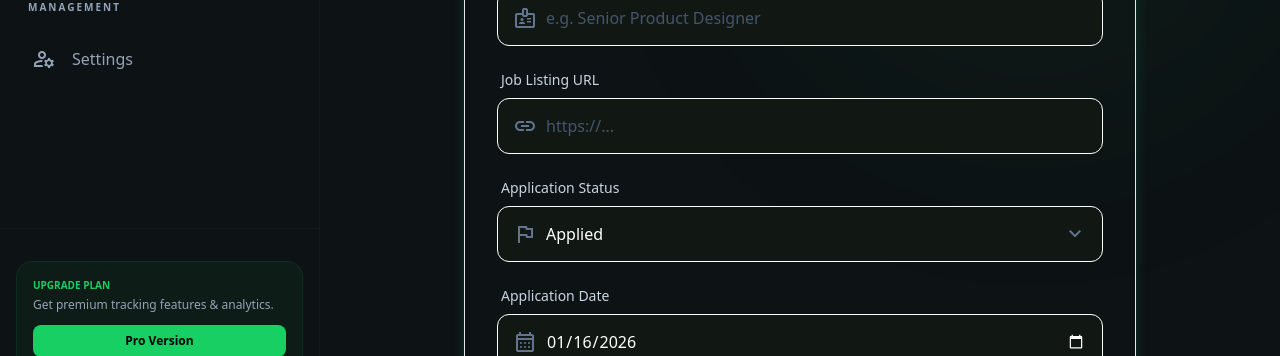
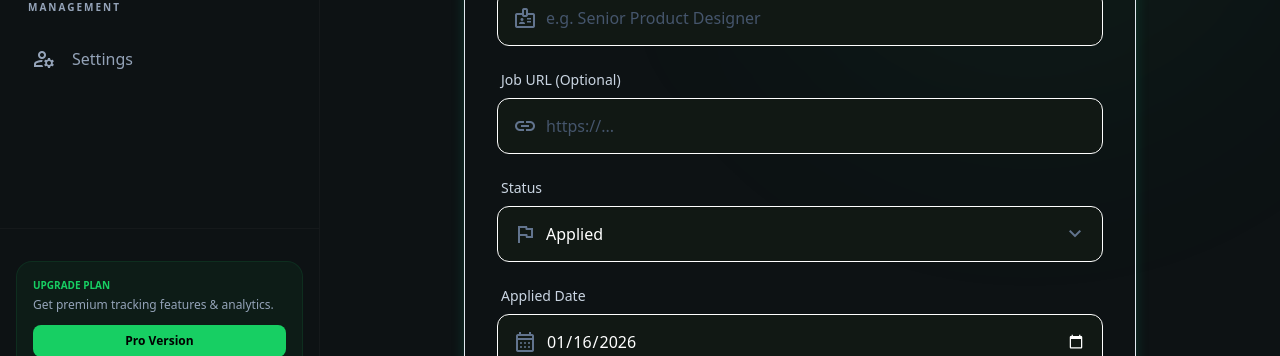
Before and after one commit to Devoguzkaya/applyfollow, a Next.js app in the folder frontend/: page /applications/new in a window 1280 px wide. Shown: the part 394-750 px from the top of the page. Built offline with nearby package versions, Linux system fonts and the light colour scheme; no server answers.

Commit message:
Fix: Localize New Application page by replacing hardcoded text with translation keys

```diff
--- a/frontend/app/(authenticated)/applications/new/page.tsx
+++ b/frontend/app/(authenticated)/applications/new/page.tsx
@@ -89,7 +89,7 @@ export default function NewApplicationPage() {
 
                     {/* Job Position Field */}
                     <div className="flex flex-col gap-2">
-                        <label className="text-sm font-medium text-slate-300 ml-1">Job Position</label>
+                        <label className="text-sm font-medium text-slate-300 ml-1">{t('applications.new.position')}</label>
                         <div className="relative group">
                             <div className="absolute inset-y-0 left-0 pl-4 flex items-center pointer-events-none">
                                 <span className="material-symbols-outlined text-slate-500 group-focus-within:text-primary transition-colors">badge</span>
@@ -107,7 +107,7 @@ export default function NewApplicationPage() {
                     <div className="grid grid-cols-1 md:grid-cols-2 gap-6">
                         {/* URL Field */}
                         <div className="flex flex-col gap-2 md:col-span-2">
-                            <label className="text-sm font-medium text-slate-300 ml-1">Job Listing URL</label>
+                            <label className="text-sm font-medium text-slate-300 ml-1">{t('applications.new.jobUrl')}</label>
                             <div className="relative group">
                                 <div className="absolute inset-y-0 left-0 pl-4 flex items-center pointer-events-none">
                                     <span className="material-symbols-outlined text-slate-500 group-focus-within:text-primary transition-colors">link</span>
@@ -116,7 +116,7 @@ export default function NewApplicationPage() {
                                     value={formData.jobUrl}
                                     onChange={(e) => setFormData({ ...formData, jobUrl: e.target.value })}
                                     className="w-full h-14 pl-12 pr-4 bg-input-bg border border-border-dark rounded-xl text-white placeholder-slate-600 focus:outline-none focus:border-primary focus:ring-1 focus:ring-primary transition-all font-normal text-base"
-                                    placeholder="https://..."
+                                    placeholder={t('applications.new.jobUrlPlaceholder')}
                                     type="url"
                                 />
                             </div>
@@ -124,7 +124,7 @@ export default function NewApplicationPage() {
 
                         {/* Status Dropdown */}
                         <div className="flex flex-col gap-2 md:col-span-2">
-                            <label className="text-sm font-medium text-slate-300 ml-1">Application Status</label>
+                            <label className="text-sm font-medium text-slate-300 ml-1">{t('applications.new.status')}</label>
                             <div className="relative group">
                                 <div className="absolute inset-y-0 left-0 pl-4 flex items-center pointer-events-none z-10">
                                     <span className="material-symbols-outlined text-slate-500 group-focus-within:text-primary transition-colors">flag</span>
@@ -134,11 +134,11 @@ export default function NewApplicationPage() {
                                     onChange={(e) => setFormData({ ...formData, status: e.target.value as any })}
                                     className="w-full h-14 pl-12 pr-10 bg-input-bg border border-border-dark rounded-xl text-white focus:outline-none focus:border-primary focus:ring-1 focus:ring-primary transition-all font-normal text-base appearance-none cursor-pointer"
                                 >
-                                    <option value="APPLIED">Applied</option>
-                                    <option value="INTERVIEW">Interviewing</option>
-                                    <option value="OFFER">Offer</option>
-                                    <option value="REJECTED">Rejected</option>
-                                    <option value="GHOSTED">Ghosted</option>
+                                    <option value="APPLIED">{t('applications.status.APPLIED')}</option>
+                                    <option value="INTERVIEW">{t('applications.status.INTERVIEW')}</option>
+                                    <option value="OFFER">{t('applications.status.OFFER')}</option>
+                                    <option value="REJECTED">{t('applications.status.REJECTED')}</option>
+                                    <option value="GHOSTED">{t('applications.status.GHOSTED')}</option>
                                 </select>
                                 <div className="absolute inset-y-0 right-0 pr-4 flex items-center pointer-events-none">
                                     <span className="material-symbols-outlined text-slate-500">expand_more</span>
@@ -148,7 +148,7 @@ export default function NewApplicationPage() {
 
                         {/* Application Date Field */}
                         <div className="flex flex-col gap-2 md:col-span-2">
-                            <label className="text-sm font-medium text-slate-300 ml-1">Application Date</label>
+                            <label className="text-sm font-medium text-slate-300 ml-1">{t('applications.new.appliedDate')}</label>
                             <div className="relative group">
                                 <div className="absolute inset-y-0 left-0 pl-4 flex items-center pointer-events-none">
                                     <span className="material-symbols-outlined text-slate-500 group-focus-within:text-primary transition-colors">calendar_month</span>
@@ -167,7 +167,7 @@ export default function NewApplicationPage() {
                 {/* FOOTER ACTIONS */}
                 <div className="px-8 py-6 bg-surface-dark rounded-b-2xl border-t border-border-dark flex items-center justify-end gap-4">
                     <Link href="/dashboard" className="px-6 py-3 rounded-xl text-sm font-medium text-slate-300 hover:text-white hover:bg-white/5 transition-colors focus:outline-none focus:ring-2 focus:ring-gray-500">
-                        Cancel
+                        {t('common.cancel')}
                     </Link>
                     <button
                         onClick={handleSubmit}
@@ -175,11 +175,11 @@ export default function NewApplicationPage() {
                         className="px-8 py-3 rounded-xl text-sm font-bold text-[#101618] bg-primary hover:bg-emerald-400 shadow-glow transition-all duration-300 transform hover:-translate-y-0.5 active:translate-y-0 focus:outline-none focus:ring-2 focus:ring-offset-2 focus:ring-offset-[#11161d] focus:ring-primary flex items-center gap-2 disabled:opacity-50 disabled:cursor-not-allowed"
                     >
                         {loading ? (
-                            <span>Saving...</span>
+                            <span>{t('applications.new.submitting')}</span>
                         ) : (
                             <>
                                 <span className="material-symbols-outlined text-[20px]">check</span>
-                                Save Application
+                                {t('applications.new.submit')}
                             </>
                         )}
                     </button>
```
